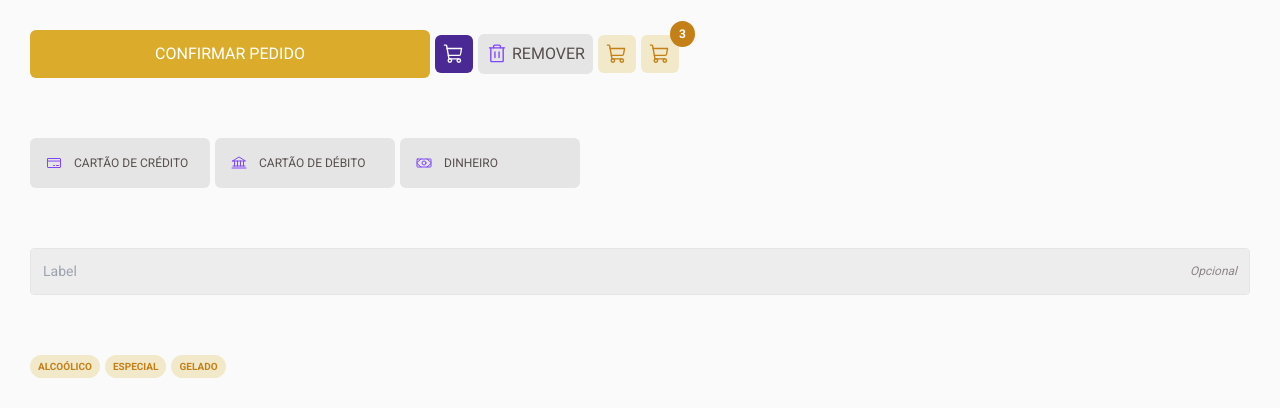
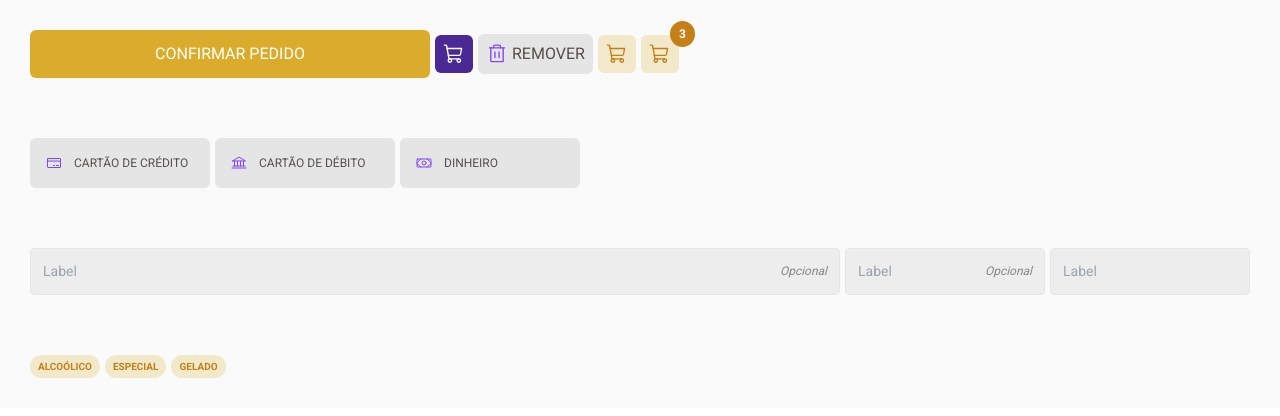
Before and after one commit to alex-britto/PDCoffe, a React (Vite) app: page / in a window 1280 px wide. Shown: the top 416 px of the page. Built offline with nearby package versions, Linux system fonts and the light colour scheme; data requests are answered from the project's data file.

Commit message:
feat: adicionando mais exemplos de input

```diff
--- a/src/App.tsx
+++ b/src/App.tsx
@@ -24,6 +24,8 @@ function App() {
   const [textInputValue, setTextInputValue] = useState("");
   const [coffeeList, setCoffeeList] = useState<Coffee[]>([]);
   const [isLoading, setIsLoading] = useState(false);
+
+  console.log(textInputValue);
 
   function handleDelete() {}
 
@@ -99,6 +101,19 @@ function App() {
           optional={true}
           onChange={(e) => setTextInputValue(e.target.value)}
         />
+        <TextInput
+          maxWidth="200px"
+          placeholder="Label"
+          optional={true}
+          onChange={(e) => setTextInputValue(e.target.value)}
+        />
+        <TextInput
+          maxWidth="200px"
+          placeholder="Label"
+          optional={true}
+          disabled={true}
+          onChange={(e) => setTextInputValue(e.target.value)}
+        />
       </Container>
 
       <Container>
```
